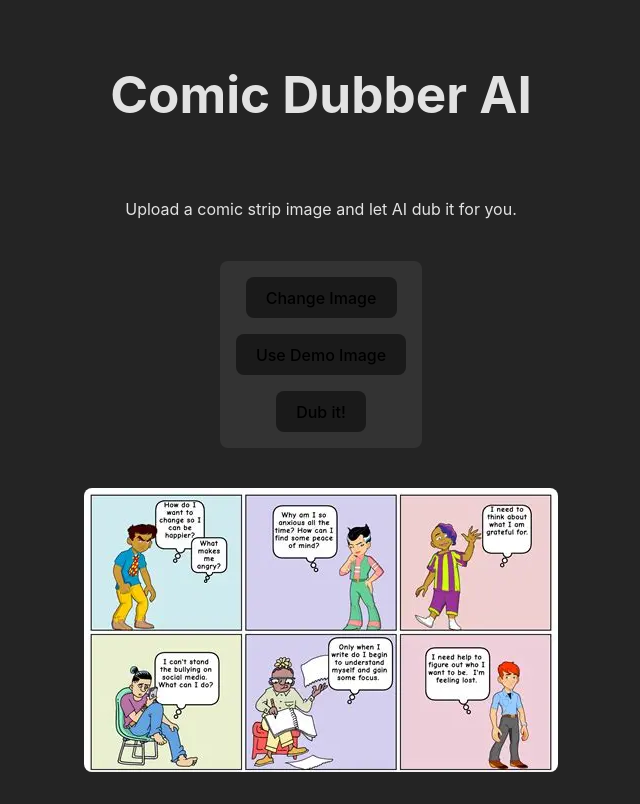
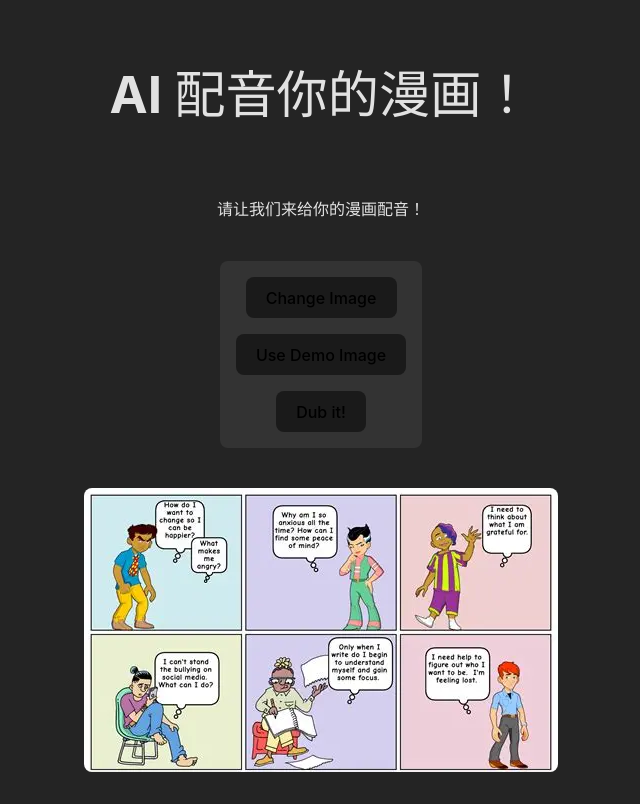
Before and after one commit to onelittlechildawa/comic-dubber, a React (Vite) app in the folder frontend/: page / in a window 1280 px wide. Shown: the whole page, without its empty margins (319-959 px from the left). Built offline with nearby package versions, Linux system fonts and the light colour scheme.

Commit message:
finish Readme

```diff
--- a/frontend/src/App.jsx
+++ b/frontend/src/App.jsx
@@ -82,8 +82,8 @@ function App() {
 
   return (
     <div className="app-container">
-      <h1>Comic Dubber AI</h1>
-      <p>Upload a comic strip image and let AI dub it for you.</p>
+      <h1>AI 配音你的漫画！</h1>
+      <p>请让我们来给你的漫画配音！</p>
 
       <div className="controls-container">
         <input
```
Also changed, not shown: 2 other files (tests, documents, lock files or other folders).
